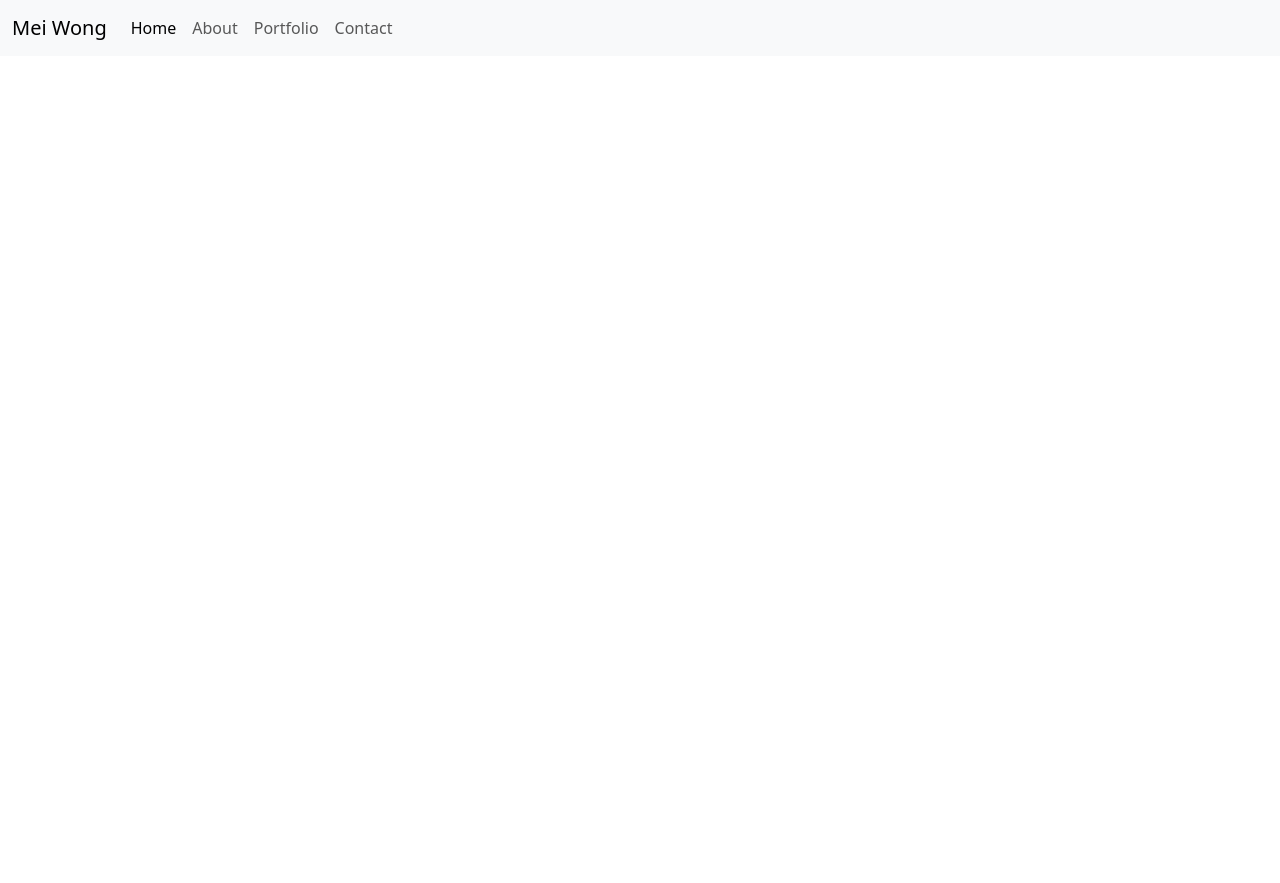
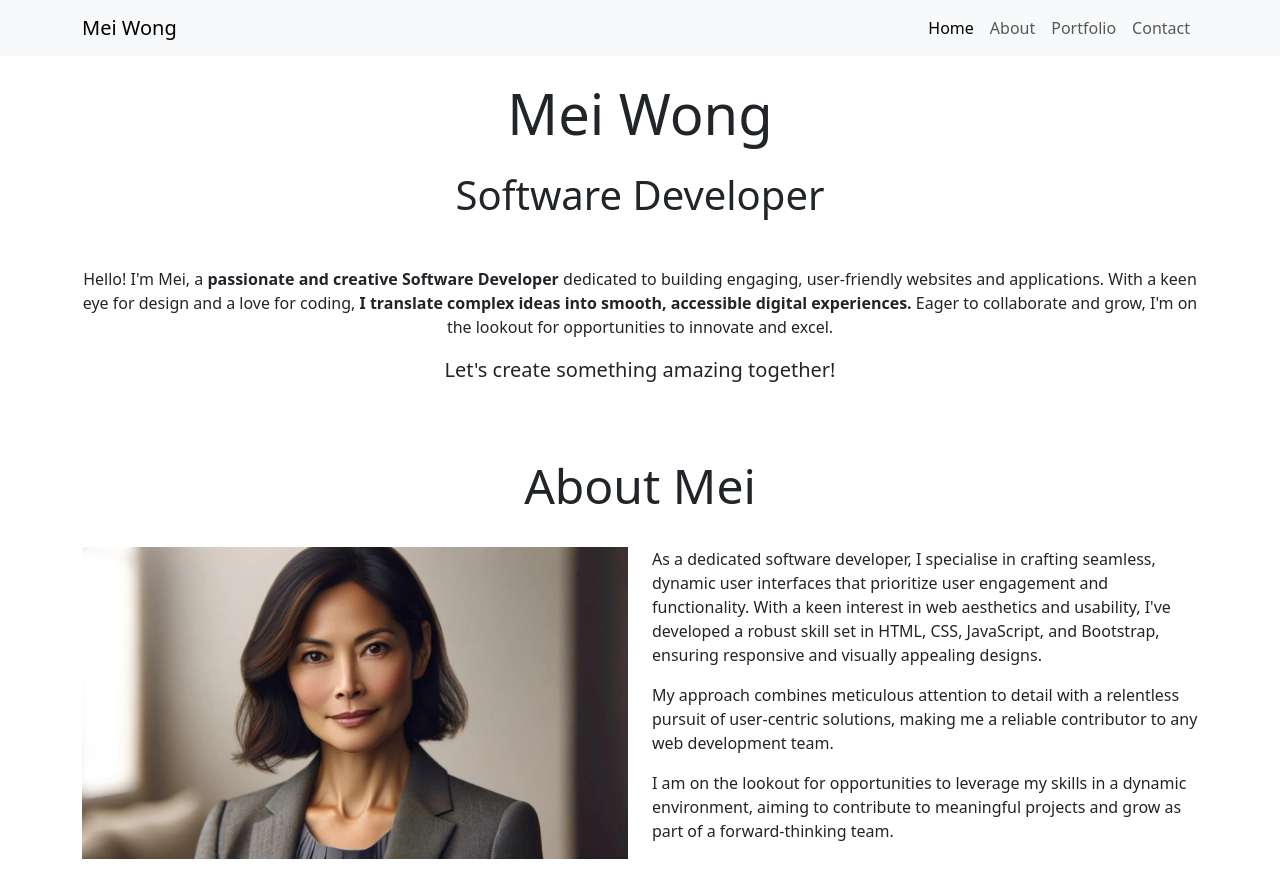
Before and after one commit to Darthspider360/Bootstrap-Portfolio, a plain HTML site: page index.html in a window 1280 px wide. Before the commit the page ends 800 px from the top, so only its background shows below. Drawn offline with nearby package versions, Linux system fonts and the light colour scheme.

Commit message:
customised the navbar and added in the hero section and about section

```diff
--- a/index.html
+++ b/index.html
@@ -14,14 +14,14 @@
 
 <body>
     <!-- Nav bar -->
-    <nav class="navbar navbar-expand-lg bg-body-tertiary">
-        <div class="container-fluid">
+    <nav class="navbar navbar-expand-sm bg-body-tertiary">
+        <div class="container">
           <a class="navbar-brand" href="index.html">Mei Wong</a>
           <button class="navbar-toggler" type="button" data-bs-toggle="collapse" data-bs-target="#navbarSupportedContent" aria-controls="navbarSupportedContent" aria-expanded="false" aria-label="Toggle navigation">
             <span class="navbar-toggler-icon"></span>
           </button>
           <div class="collapse navbar-collapse" id="navbarSupportedContent">
-            <ul class="navbar-nav me-auto mb-2 mb-lg-0">
+            <ul class="navbar-nav ms-auto">
               <li class="nav-item">
                 <a class="nav-link active" aria-current="page" href="index.html">Home</a>
               </li>
@@ -38,6 +38,69 @@
           </div>
         </div>
       </nav>
+      <!-- header -->
+<header id="hero" class="container">
+    <!-- section with hero image -->
+    <section class="row">
+        <!-- text-center class used to centre all text inside column -->
+        <div class="col-12 text-center">
+            <h1 class="display-4 my-4">Mei Wong</h1>
+            <!-- mb-5 gives extra margin spacing under subheading -->
+            <h2 class="display-6 mb-5">Software Developer</h2>
+            <p>
+                Hello! I'm Mei, a
+                <strong>passionate and creative Software Developer</strong>
+                dedicated to building engaging, user-friendly websites and
+                applications. With a keen eye for design and a love for coding,
+                <strong>I translate complex ideas into smooth, accessible digital
+                    experiences.</strong>
+                Eager to collaborate and grow, I'm on the lookout for opportunities
+                to innovate and excel.
+            </p>
+            <!-- mb-5 gives extra margin spacing under lead text -->
+            <p class="lead mb-5">Let's create something amazing together!</p>
+        </div>
+    </section>
+</header>
+
+<!-- main content -->
+<main>
+    <!-- About section links to #about href in navbar -->
+    <section id="about" class="container">
+        <div class="row">
+            <!-- my-4 used to add top and bottom margin to heading -->
+            <div class="col-12 text-center my-4">
+                <h2 class="display-5">About Mei</h2>
+            </div>
+            <!-- mb-4 used to add margin under image -->
+            <div class="col-12 col-md-6 mb-4">
+                <!-- img-fluid class makes the image responsive to its container -->
+                <img src="assets/images/mei-wong.webp" class="img-fluid" alt="Mei Wong">
+            </div>
+            <!-- mb-4 used to add margin under text -->
+            <div class="col-12 col-md-6 mb-4">
+                <p>
+                    As a dedicated software developer, I specialise in crafting
+                    seamless, dynamic user interfaces that prioritize user engagement
+                    and functionality. With a keen interest in web aesthetics and
+                    usability, I've developed a robust skill set in HTML, CSS,
+                    JavaScript, and Bootstrap, ensuring responsive and visually
+                    appealing designs.
+                </p>
+                <p>
+                    My approach combines meticulous attention to detail with a
+                    relentless pursuit of user-centric solutions, making me a reliable
+                    contributor to any web development team.
+                </p>
+                <p>
+                    I am on the lookout for opportunities to leverage my skills in a
+                    dynamic environment, aiming to contribute to meaningful projects
+                    and grow as part of a forward-thinking team.
+                </p>
+            </div>
+        </div>
+    </section>
+    <!-- portfolio section starts here -->
 
     <!-- Bootstrap JS -->
     <script src="https://cdn.jsdelivr.net/npm/bootstrap@5.3.3/dist/js/bootstrap.bundle.min.js"
```
Also changed, not shown: assets/images/bmi-calculator.webp (added), assets/images/math-wiz.webp (added), assets/images/mei-wong.webp (added), assets/images/wags-and-walks.webp (added), assets/images/we-wellness.webp (added).
